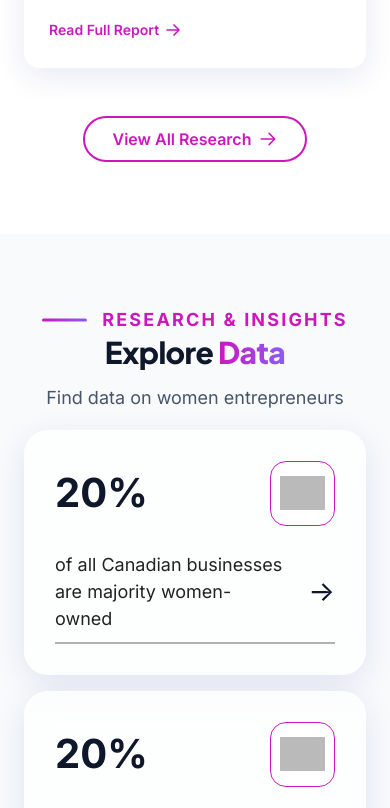
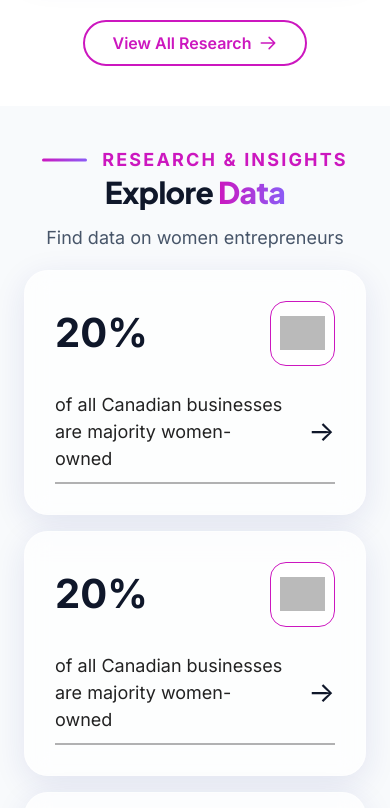
Before and after one commit to ankush2093/ngo_Web, a plain HTML site: page index.html in a window 390 px wide. Shown: the part 5819-6627 px from the top of the page. Drawn offline with nearby package versions, Linux system fonts and the light colour scheme; grey boxes are pictures that could not be loaded.

Commit message:
added new

```diff
--- a/styles.css
+++ b/styles.css
@@ -130,7 +130,9 @@ select {
   content: "";
   position: fixed;
   inset: 0;
+  background: linear-gradient(135deg, #fffafa 0%, #fdf2fd 50%, #fffafa 100%);
   /* background-image: url("https://wekh.ca/wp-content/uploads/2024/11/WEKHorbsallcolours_1copy4.png"); */
+  /* background-image: url("bgimg.png"); */
   background-repeat: no-repeat;
   background-position: top right;
   background-size: 600px auto;
@@ -2803,9 +2805,7 @@ header {
     --spacing-section: 64px;
   }
 
-  .section {
-    padding-block: 72px;
-  }
+
 
   .section--lg {
     padding-block: 80px;
```
Also changed, not shown: 1 other file.
